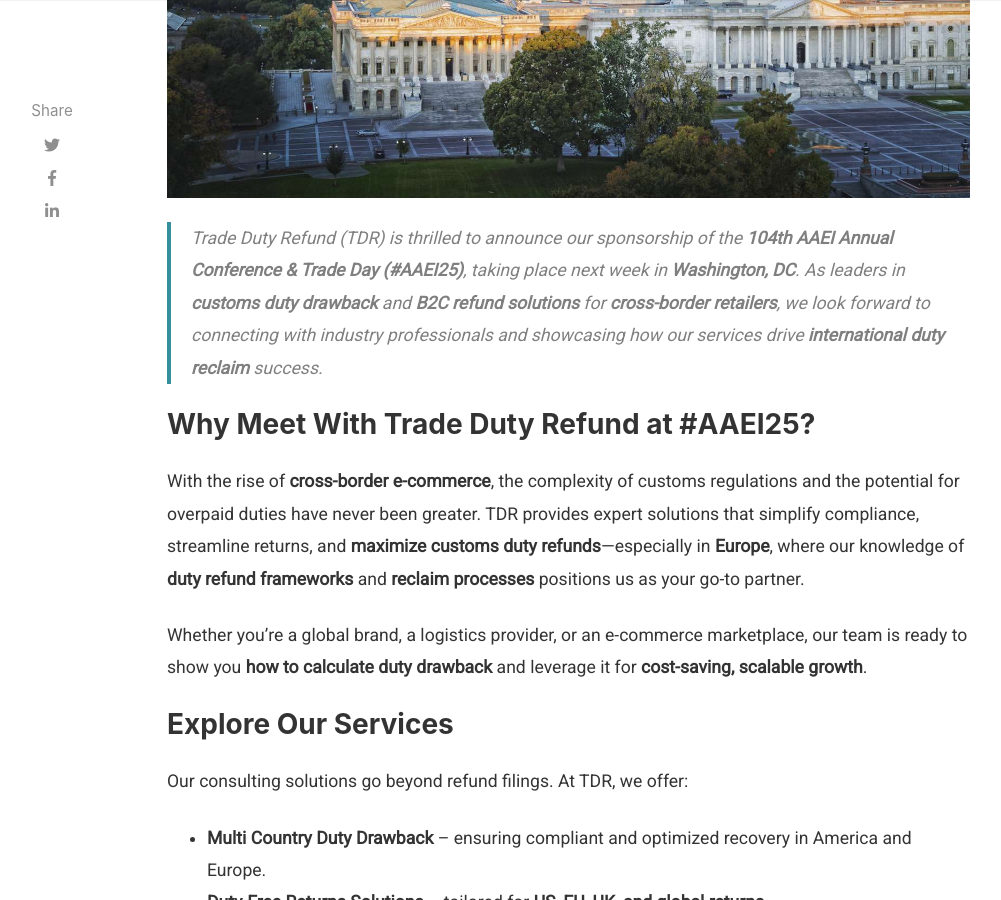
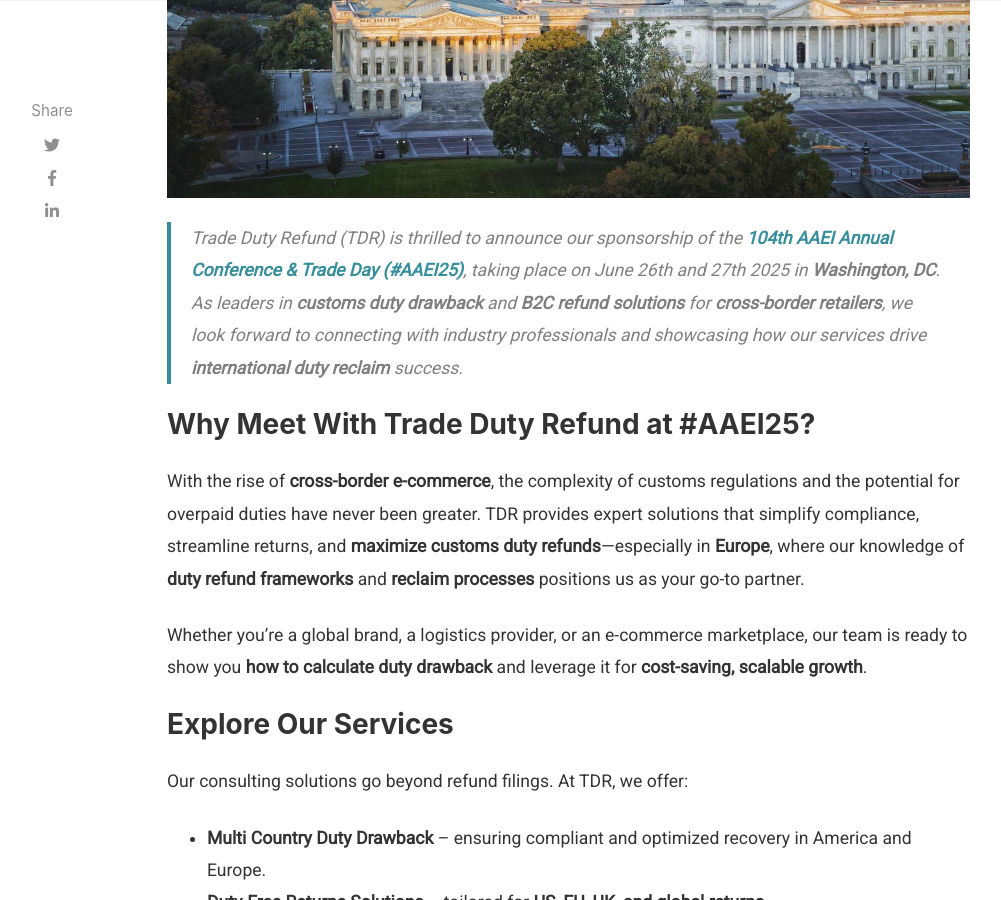
Before and after one commit to madeInLagny/TDR-EN-BLOG, a Jekyll site: the page built from _posts/2025-06-12-trade-duty-refund-sponsors-aaei25-washington.md, in a window 1280 px wide and 900 px high, scrolled down 823 px. Shown: the whole window, without its empty margins (118-1119 px from the left). Built offline with Jekyll 4.4.1, drawn with Linux system fonts in a browser that asks for light colours; nearby versions of some CDN libraries; some web fonts are replaced; comment, search, counter and statistics services are not loaded.

Commit message:
corrected AAEI blog post

```diff
--- a/_posts/2025-06-12-trade-duty-refund-sponsors-aaei25-washington.md
+++ b/_posts/2025-06-12-trade-duty-refund-sponsors-aaei25-washington.md
@@ -14,7 +14,7 @@
 comments: false
 ---
 
-> Trade Duty Refund (TDR) is thrilled to announce our sponsorship of the **104th AAEI Annual Conference & Trade Day (#AAEI25)**, taking place next week in **Washington, DC**. As leaders in **customs duty drawback** and **B2C refund solutions** for **cross-border retailers**, we look forward to connecting with industry professionals and showcasing how our services drive **international duty reclaim** success.
+> Trade Duty Refund (TDR) is thrilled to announce our sponsorship of the [**104th AAEI Annual Conference & Trade Day (#AAEI25)**](https://aaei.org/2025-annual-conference-trade-day-2/), taking place on June 26th and 27th 2025 in **Washington, DC**. As leaders in **customs duty drawback** and **B2C refund solutions** for **cross-border retailers**, we look forward to connecting with industry professionals and showcasing how our services drive **international duty reclaim** success.
 
 ### Why Meet With Trade Duty Refund at #AAEI25?
 
```
